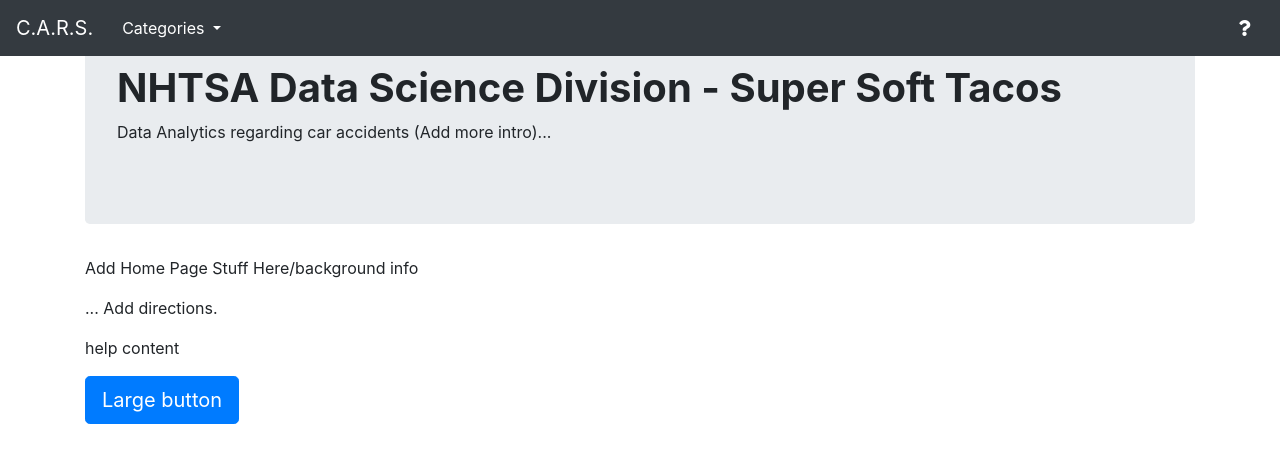
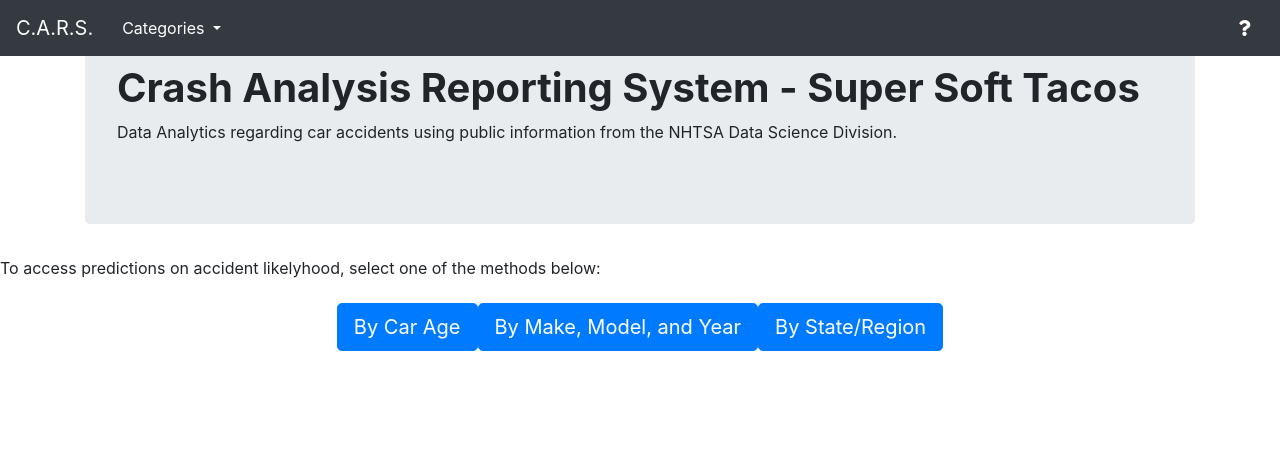
Before and after one commit to Marcoror150/MSCS-Project, a Flask app: page / in a window 1280 px wide. Shown: the top 463 px of the page. Run offline with Flask 2, Linux system fonts and the light colour scheme; some libraries are stand-ins or nearby versions.

Commit message:
Added buttons and changed some wording.

```diff
--- a/app/static/css/main.css
+++ b/app/static/css/main.css
@@ -1,13 +1,19 @@
 
 /* Home and Help buttons */
-.btn-success{
+.btn-success {
   color: white;
   background-color: transparent;
   border-color: transparent;
 }
 
 /* Drop down menu*/
-.btn-secondary{
+.btn-secondary {
   background-color: transparent;
   border-color: transparent;
 }
+
+/* Index Navigation Buttons */
+.nav-buttons {
+  display: flex;
+  justify-content: center;
+}
--- a/app/templates/index.html
+++ b/app/templates/index.html
@@ -48,14 +48,18 @@
 
         <div class="container">
                 <div class="jumbotron">
-                    <h1 class="font-weight-bold">NHTSA Data Science Division - Super Soft Tacos</h1>
-                    <p>Data Analytics regarding car accidents (Add more intro)...</p>
+                    <h1 class="font-weight-bold">Crash Analysis Reporting System - Super Soft Tacos</h1>
+                    <p>Data Analytics regarding car accidents using public information from the NHTSA Data Science Division.</p>
                 </div>
-                <p>Add Home Page Stuff Here/background info</p>
-                <p>... Add directions.</p>
-								<p>help content</p>
-								<button type="button" class="btn btn-primary btn-lg">Large button</button>
-        </div>
+				</div>
+
+				<p>To access predictions on accident likelyhood, select one of the methods below:</p>
+
+				<div class="btn nav-buttons">
+					<button type="button" href="/car_age" class="btn btn-primary btn-lg">By Car Age</button>
+					<button type="button" href="/car_age" class="btn btn-primary btn-lg">By Make, Model, and Year</button>
+					<button type="button" href="/car_age" class="btn btn-primary btn-lg">By State/Region</button>
+				</div>
 
         <!-- Help Modal Contents -->
         <div class="modal" id="myModal">
```
